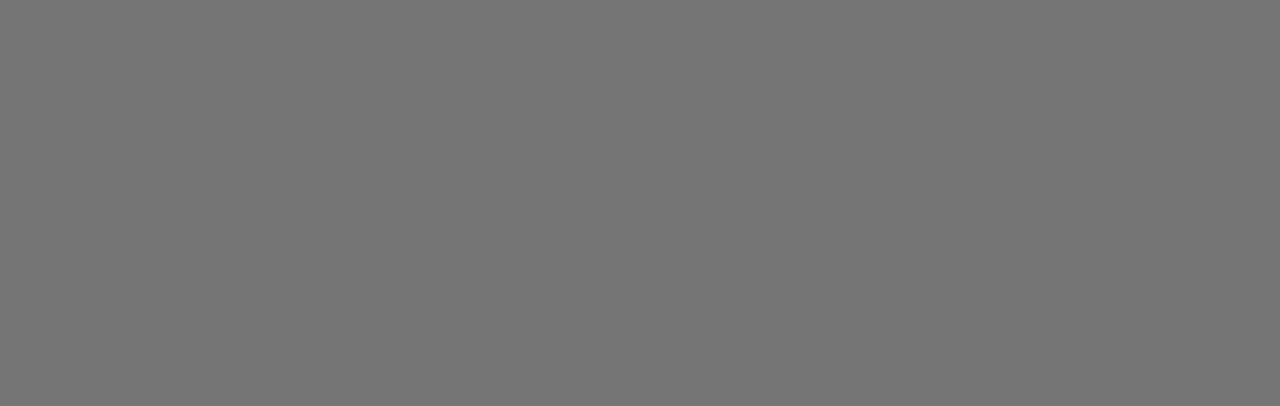
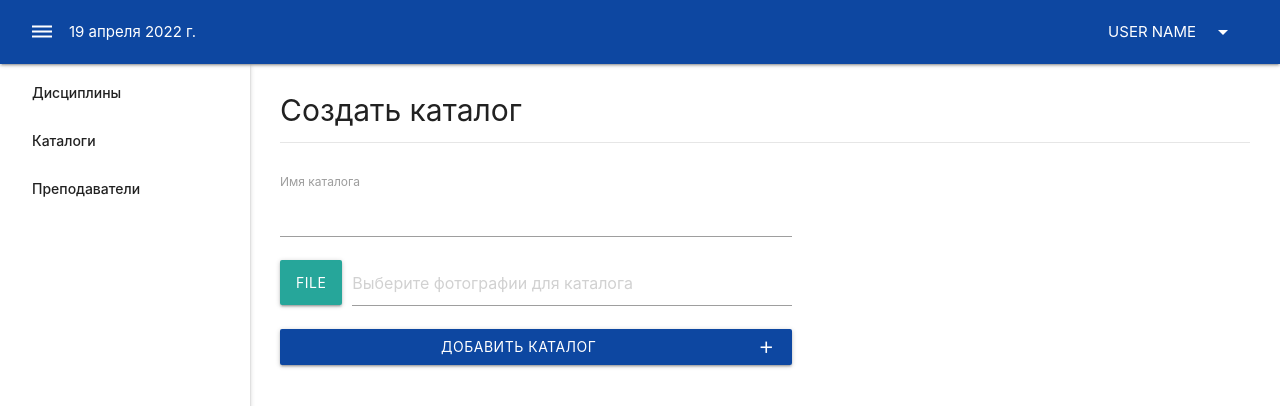
Before and after one commit to vryzhova/TeacherHelp, a Vue app: page /createSubject in a window 1280 px wide. Shown: the top 406 px of the page. Built offline with nearby package versions, Linux system fonts and the light colour scheme.

Commit message:
add validation on forms

```diff
--- a/src/App.vue
+++ b/src/App.vue
@@ -9,6 +9,7 @@
 <script>
 import EmptyLayout from '@/layouts/EmptyLayout'
 import MainLayout from '@/layouts/MainLayout'
+
 export default {
   computed: {
     layout() {
--- a/src/layouts/MainLayout.vue
+++ b/src/layouts/MainLayout.vue
@@ -8,11 +8,6 @@
       </div>
     </main>
 
-    <div class="fixed-action-btn">
-      <a class="btn-floating btn-large blue" href="#">
-        <i class="large material-icons">add</i>
-      </a>
-    </div>
   </div>
 </template>
 
--- a/src/router.js
+++ b/src/router.js
@@ -43,6 +43,12 @@ export default new Router({
       name: 'addTeacher',
       meta: {layout: 'main'},
       component: () => import('./views/AddTeacher.vue')
+    },
+    {
+      path: '/createSubject',
+      name: 'createSubject',
+      meta: {layout: 'main'},
+      component: () => import('./views/CreateSubject.vue')
     }
   ]
 })
--- a/src/views/AddTeacher.vue
+++ b/src/views/AddTeacher.vue
@@ -3,38 +3,74 @@
     <div class="page-title">
         <h3>Преподаватели</h3>
     </div>
-    <form>
-        <label for="teacherName">ФИО преподавателя</label>
-            <input id="teacherName" type="text">
-        <label for="Email">Email</label>
-            <input id="Email" type="text">
+    <form @submit.prevent="submitHandler">
+        <div class="input-field">
+            <label for="teacherName">ФИО преподавателя</label>
+            <input id="teacherName" type="text"
+            v-model.trim="name"
+            :class="{invalid: $v.name.$dirty && !$v.name.required}"
+            >
+            <small class="helper-text invalid" v-if="$v.name.$dirty && !$v.name.required">Введите имя преподавателя</small>
+        </div>
+        <div class="input-field">
+            <label for="teacherEmail">Email</label>
+            <input id="teacherEmail" type="text"
+            v-model.trim="email"
+            :class="{invalid:($v.email.$dirty && !$v.email.required) || ($v.email.$dirty && !$v.email.email)}"
+            >
+        <small class="helper-text invalid"
+        v-if="$v.email.$dirty && !$v.email.required"
+        >Поле Email не должно быть пустым</small>
+        <small class="helper-text invalid"
+        v-else-if="$v.email.$dirty && !$v.email.email"
+        >Введите корректный Email</small>
+        </div>
         <div class="input-field col s12 subject">
-            <select ref="select" multiple>
-                <option value="" disabled selected>Выберите предмет</option>
+            <select ref="select" multiple
+            v-model="myselect"
+            :class="{invalid: ($v.myselect.$dirty && !$v.myselect.required)}"
+            >
+                <option value="" disabled >Выберите предмет</option>
                 <option value="1">Option 1</option>
                 <option value="2">Option 2</option>
                 <option value="3">Option 3</option>
             </select>
+            <small class="helper-text invalid"
+            v-if="$v.myselect.$dirty && !$v.myselect.required"
+            >Вы не выбрали ни одного предмета</small>
         </div>
 
-            <button class="btn blue darken-4">Добавить преподавателя</button>
+            <button  type="submit" class="btn waves-effect waves-light blue darken-4">Добавить преподавателя</button>
     </form>
 
 </div>
 </template>
 
 
-<!-- <select name="subjects" id="subjects">
-            <option>Дискретная математика</option>
-            <option>Дискретная математика</option>
-    </select> -->
 
 <script>
+import { required, email } from "vuelidate/lib/validators";
 export default {
     data: () => ({
+        name: '',
+        email: '',
+        myselect: '',
         select: null
     }),
+    validations:  {
+        name: {required},
+        email: {required,email},
+        myselect: {required}
 
+    },
+    methods: {
+        submitHandler() {
+            if (this.$v.$invalid) {
+            this.$v.$touch()
+            return
+            }
+        }
+    },
     mounted() {
         this.select = M.FormSelect.init(this.$refs.select)
     },
--- a/src/views/Catalogs.vue
+++ b/src/views/Catalogs.vue
@@ -2,78 +2,37 @@
   <div>
     <div class="page-title">
       <h3>Каталоги</h3>
+      <button class="btn waves-effect waves-light btn-small" @click="addCatalog()">
+        <i class="material-icons">add</i>
+      </button>
     </div>
-    <!-- <section>
-      <div class="row">
-        <div class="col s12 m6">
-          <div>
-            <div class="page-subtitle">
-              <h4>Создать</h4>
-            </div>
+    <ul>
+      <li>Дискретная математика</li>
+    </ul>
 
-            <form>
-              <div class="input-field">
-                <input
-                    id="name"
-                    type="text"
-                >
-                <label for="name">Название</label>
-                <span class="helper-text invalid">Введите название</span>
-              </div>
 
-              <div class="input-field">
-                <input
-                    id="limit"
-                    type="number"
-                >
-                <label for="limit">Лимит</label>
-                <span class="helper-text invalid">Минимальная величина</span>
-              </div>
 
-              <button class="btn waves-effect waves-light" type="submit">
-                Создать
-                <i class="material-icons right">send</i>
-              </button>
-            </form>
-          </div>
-        </div>
-        <div class="col s12 m6">
-          <div>
-            <div class="page-subtitle">
-              <h4>Редактировать</h4>
-            </div>
-
-            <form>
-              <div class="input-field" >
-                <select>
-                  <option>Category</option>
-                </select>
-                <label>Выберите категорию</label>
-              </div>
-
-              <div class="input-field">
-                <input type="text" id="name">
-                <label for="name">Название</label>
-                <span class="helper-text invalid">TITLE</span>
-              </div>
-
-              <div class="input-field">
-                <input
-                    id="limit"
-                    type="number"
-                >
-                <label for="limit">Лимит</label>
-                <span class="helper-text invalid">LIMIT</span>
-              </div>
-
-              <button class="btn waves-effect waves-light" type="submit">
-                Обновить
-                <i class="material-icons right">send</i>
-              </button>
-            </form>
-          </div>
-        </div>
-      </div>
-    </section> -->
   </div>
 </template>
+
+
+<script>
+export default {
+
+  methods: {
+    addCatalog() {
+      this.$router.push('/createSubject')
+    }
+  }
+
+}
+</script>
+
+<style scoped>
+li {
+  font-size: 25px;
+}
+li:hover {
+  color: blue;
+}
+</style>
--- /dev/null
+++ b/src/views/CreateSubject.vue
@@ -0,0 +1,73 @@
+<template>
+<div>
+    <div class="page-title">
+        <h3>Создать каталог</h3>
+    </div>
+    <form @submit.prevent="submitHandler">
+    <label for="subjectName">Имя каталога</label>
+    <input
+    id="subjectName"
+    type="text"
+    v-model.trim="title"
+    :class="{invalid: ($v.title.$dirty && !$v.title.required)}"
+    >
+    <small class="helper-text invalid"
+    v-if="$v.title.$dirty && !$v.title.required"
+    >Введите название каталога</small>
+    <form action="#">
+    <div class="file-field input-field">
+        <div class="btn">
+        <span>File</span>
+        <input type="file" multiple
+        >
+        </div>
+        <div class="file-path-wrapper">
+        <input class="file-path validate" type="text" placeholder="Выберите фотографии для каталога">
+        </div>
+    </div>
+    </form>
+
+    <button class="btn waves-effect waves-light blue darken-4" type="submit" name="action">Добавить каталог
+    <i class="material-icons right">add</i>
+    </button>
+    </form>
+
+
+</div>
+</template>
+
+<script>
+import { required } from "vuelidate/lib/validators";
+
+export default {
+    name: 'createCatalog',
+    data: () => ({
+        title: ''
+    }),
+    validations:  {
+        title: {required}
+    },
+    methods: {
+        submitHandler() {
+            if (this.$v.$invalid) {
+            this.$v.$touch()
+            return
+        }
+        }
+    }
+}
+</script>
+
+
+
+
+<style scoped>
+form {
+    display: flex;
+    flex-direction: column;
+    width: 40vw;
+}
+#add_img {
+    padding: 20px;
+}
+</style>
--- a/src/views/Home.vue
+++ b/src/views/Home.vue
@@ -7,12 +7,23 @@
         <i class="material-icons">refresh</i>
       </button>
     </div>
-
+    <div class="fixed-action-btn">
+      <a class="btn-floating btn-large blue" href="#" @click="addSubject">
+        <i class="large material-icons">add</i>
+      </a>
+    </div>
   </div>
 </template>
 
 <script>
 export default {
-  name: 'home'
+  name: 'home',
+
+  methods: {
+    addSubject() {
+      this.$router.push('/createSubject')
+    }
+  }
+
 }
 </script>
```
